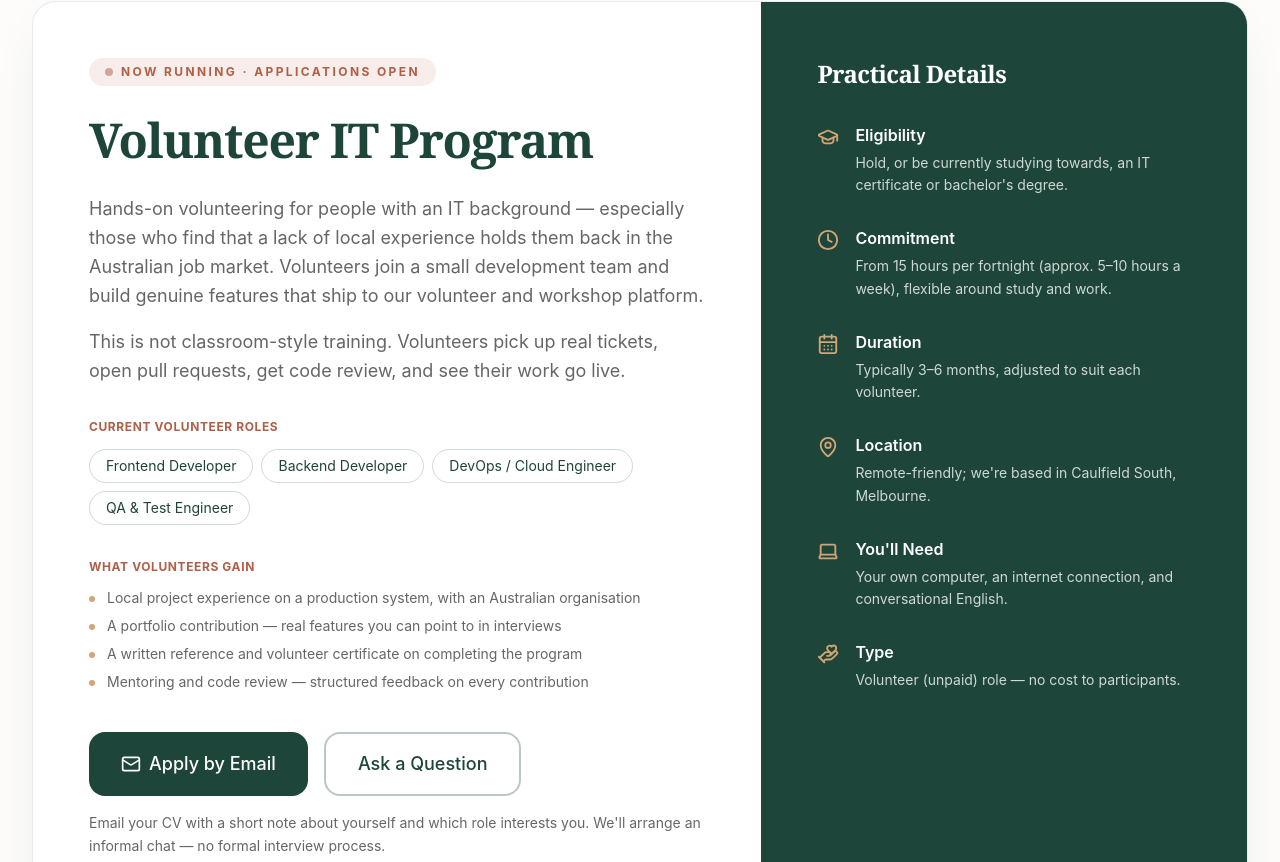
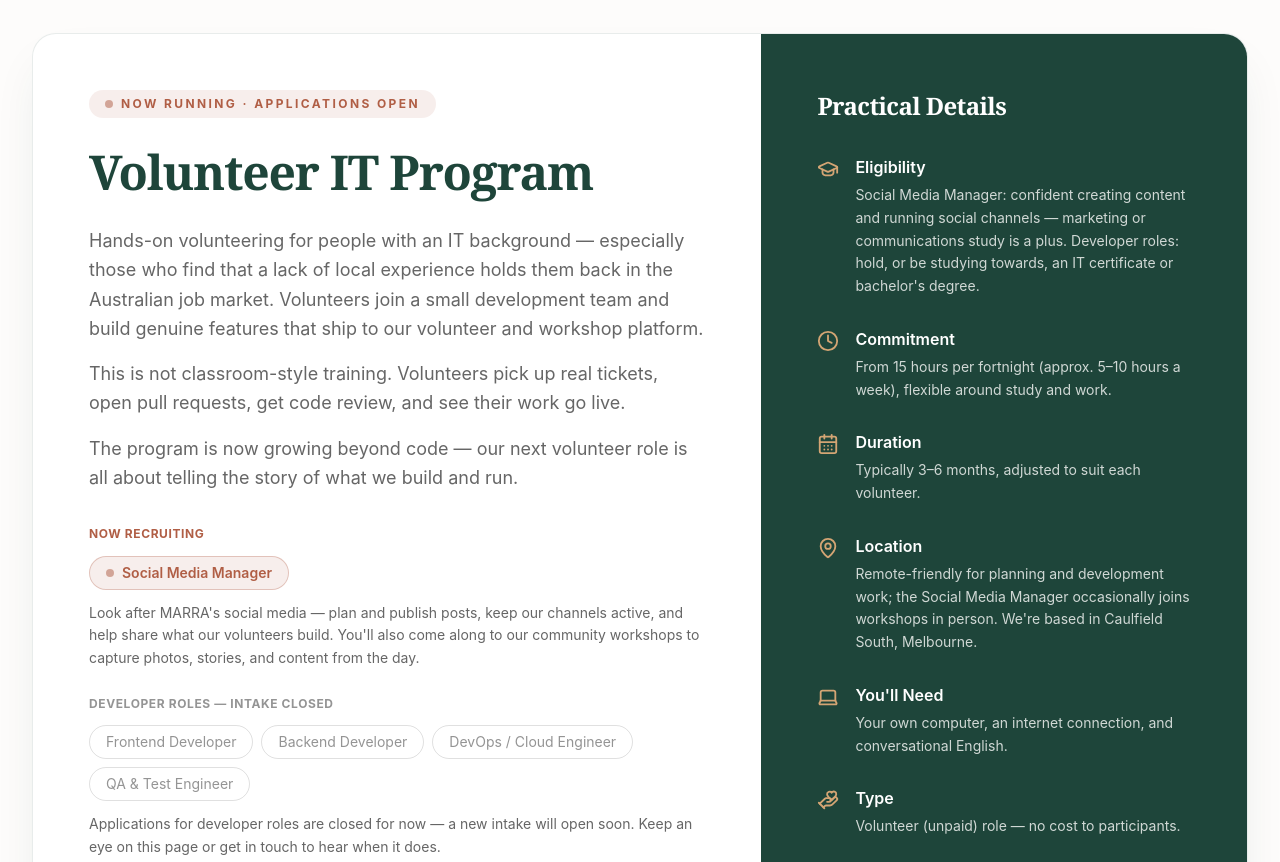
Before and after one commit to Marra-Community-Hub-Incorporated/marrahub-oss, a React (Vite) app: page /programs in a window 1280 px wide. Shown: the part 518-1380 px from the top of the page. Built offline with nearby package versions, Linux system fonts and the light colour scheme.

Commit message:
Recruit a volunteer Social Media Manager and pause developer intake (#21)
* Recruit a volunteer Social Media Manager and pause developer intake

* Clarify that the Social Media Manager attends workshops in person

* Soften workshop attendance to occasional for the Social Media Manager

```diff
--- a/scripts/seo-build.mjs
+++ b/scripts/seo-build.mjs
@@ -69,9 +69,10 @@
   '/programs': {
     title: 'Programs and Services | MARRA Community Hub',
     description:
-      'Our Volunteer IT Program is now running — hands-on experience for IT students and graduates. Explore this and the programs MARRA is building across family support, education, wellbeing, and community connection.',
+      'Our Volunteer IT Program is now running — currently recruiting a volunteer Social Media Manager, with a new developer intake opening soon. Explore the programs MARRA is building across family support, education, wellbeing, and community connection.',
     keywords: [
       'volunteer IT program Melbourne',
+      'volunteer social media manager Melbourne',
       'IT volunteering local experience',
       'community programs Glen Eira',
       'family support programs',
--- a/src/app/pages/Home.tsx
+++ b/src/app/pages/Home.tsx
@@ -123,12 +123,12 @@
                   Now running
                 </span>
                 <h2 className="font-serif text-3xl md:text-4xl text-white mb-3">
-                  Volunteer IT Program — Applications Open
+                  Now Recruiting: Volunteer Social Media Manager
                 </h2>
                 <p className="text-primary-foreground/80 text-lg leading-relaxed max-w-2xl">
-                  Build real features on our volunteer platform, get mentoring and code review,
-                  and gain local, referenceable experience for your job search. Open to anyone
-                  holding, or currently studying towards, an IT certificate or bachelor's degree.
+                  Run MARRA's social media — plan and publish posts, share our community's
+                  stories, and capture the moments at our workshops. Applications for developer
+                  roles are closed for now, with a new intake opening soon.
                 </p>
               </div>
               <div className="shrink-0">
--- a/src/app/pages/Programs.tsx
+++ b/src/app/pages/Programs.tsx
@@ -40,7 +40,8 @@
             <p className="text-xl text-primary-foreground/90 leading-relaxed">
               The programs we want to build at MARRA are designed to foster connection, growth,
               and wellbeing through practical, community-shaped support. Our first program — the
-              Volunteer IT Program — is now running and open for applications.
+              Volunteer IT Program — is now running. We're currently recruiting a volunteer
+              Social Media Manager, and a new intake for developer roles will open soon.
             </p>
           </motion.div>
         </div>
@@ -77,21 +78,44 @@
                       This is not classroom-style training. Volunteers pick up real tickets, open
                       pull requests, get code review, and see their work go live.
                     </p>
+                    <p>
+                      The program is now growing beyond code — our next volunteer role is all
+                      about telling the story of what we build and run.
+                    </p>
                   </div>
 
                   <p className="text-xs font-bold uppercase tracking-wider text-secondary mb-3">
-                    Current volunteer roles
+                    Now recruiting
                   </p>
-                  <div className="flex flex-wrap gap-2 mb-8">
+                  <div className="mb-6">
+                    <span className="inline-flex items-center gap-2 rounded-full bg-secondary/10 border border-secondary/30 text-secondary px-4 py-1.5 text-sm font-semibold">
+                      <span className="w-2 h-2 rounded-full bg-secondary animate-pulse"></span>
+                      Social Media Manager
+                    </span>
+                    <p className="text-sm text-muted-foreground mt-3 leading-relaxed">
+                      Look after MARRA's social media — plan and publish posts, keep our channels
+                      active, and help share what our volunteers build. You'll also come along to
+                      our community workshops to capture photos, stories, and content from the day.
+                    </p>
+                  </div>
+
+                  <p className="text-xs font-bold uppercase tracking-wider text-muted-foreground/70 mb-3">
+                    Developer roles — intake closed
+                  </p>
+                  <div className="flex flex-wrap gap-2 mb-3">
                     {['Frontend Developer', 'Backend Developer', 'DevOps / Cloud Engineer', 'QA & Test Engineer'].map((role) => (
                       <span
                         key={role}
-                        className="rounded-full border border-primary/20 text-primary px-4 py-1.5 text-sm"
+                        className="rounded-full border border-muted-foreground/20 text-muted-foreground/70 px-4 py-1.5 text-sm"
                       >
                         {role}
                       </span>
                     ))}
                   </div>
+                  <p className="text-sm text-muted-foreground mb-8">
+                    Applications for developer roles are closed for now — a new intake will open
+                    soon. Keep an eye on this page or get in touch to hear when it does.
+                  </p>
 
                   <p className="text-xs font-bold uppercase tracking-wider text-secondary mb-3">
                     What volunteers gain
@@ -99,9 +123,9 @@
                   <ul className="space-y-2 mb-10">
                     {[
                       'Local project experience on a production system, with an Australian organisation',
-                      'A portfolio contribution — real features you can point to in interviews',
+                      'A portfolio contribution — real features and campaigns you can point to in interviews',
                       'A written reference and volunteer certificate on completing the program',
-                      'Mentoring and code review — structured feedback on every contribution',
+                      'Mentoring and review — structured feedback on every contribution',
                     ].map((item) => (
                       <li key={item} className="text-sm text-muted-foreground flex items-start">
                         <div className="w-1.5 h-1.5 rounded-full bg-accent mr-3 mt-2 shrink-0"></div>
@@ -137,8 +161,9 @@
                       <div>
                         <p className="font-semibold text-white mb-1">Eligibility</p>
                         <p className="text-sm text-primary-foreground/80 leading-relaxed">
-                          Hold, or be currently studying towards, an IT certificate or bachelor's
-                          degree.
+                          Social Media Manager: confident creating content and running social
+                          channels — marketing or communications study is a plus. Developer roles:
+                          hold, or be studying towards, an IT certificate or bachelor's degree.
                         </p>
                       </div>
                     </div>
@@ -166,7 +191,9 @@
                       <div>
                         <p className="font-semibold text-white mb-1">Location</p>
                         <p className="text-sm text-primary-foreground/80 leading-relaxed">
-                          Remote-friendly; we're based in Caulfield South, Melbourne.
+                          Remote-friendly for planning and development work; the Social Media
+                          Manager occasionally joins workshops in person. We're based in
+                          Caulfield South, Melbourne.
                         </p>
                       </div>
                     </div>
--- a/src/app/seo/site.ts
+++ b/src/app/seo/site.ts
@@ -61,9 +61,10 @@
   '/programs': {
     title: 'Programs and Services | MARRA Community Hub',
     description:
-      'Our Volunteer IT Program is now running — hands-on experience for IT students and graduates. Explore this and the programs MARRA is building across family support, education, wellbeing, and community connection.',
+      'Our Volunteer IT Program is now running — currently recruiting a volunteer Social Media Manager, with a new developer intake opening soon. Explore the programs MARRA is building across family support, education, wellbeing, and community connection.',
     keywords: [
       'volunteer IT program Melbourne',
+      'volunteer social media manager Melbourne',
       'IT volunteering local experience',
       'community programs Glen Eira',
       'family support programs',
```
